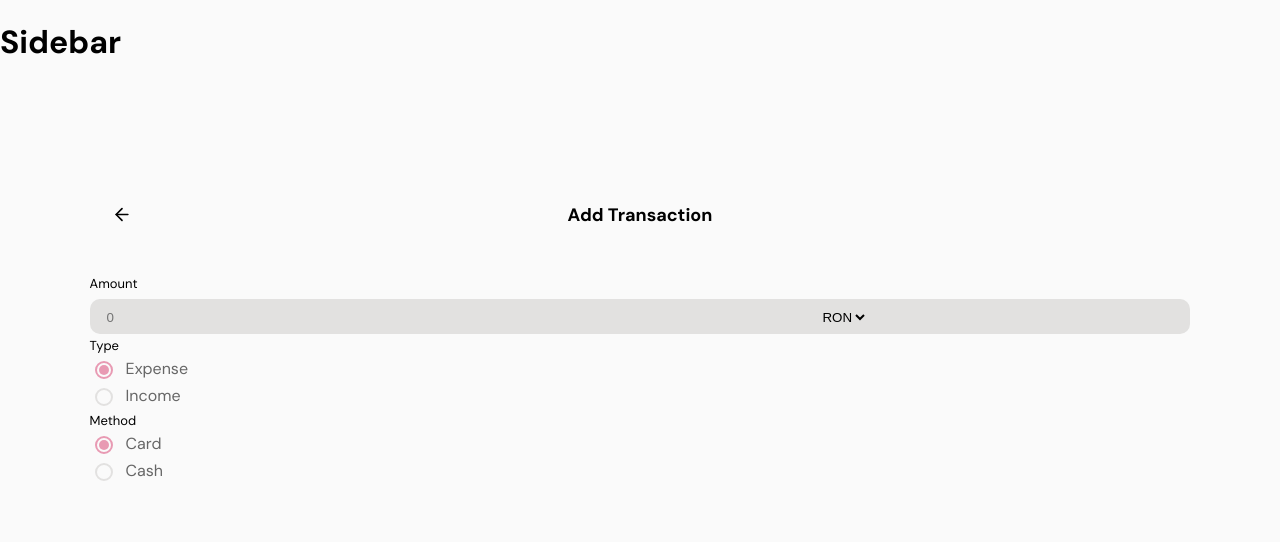
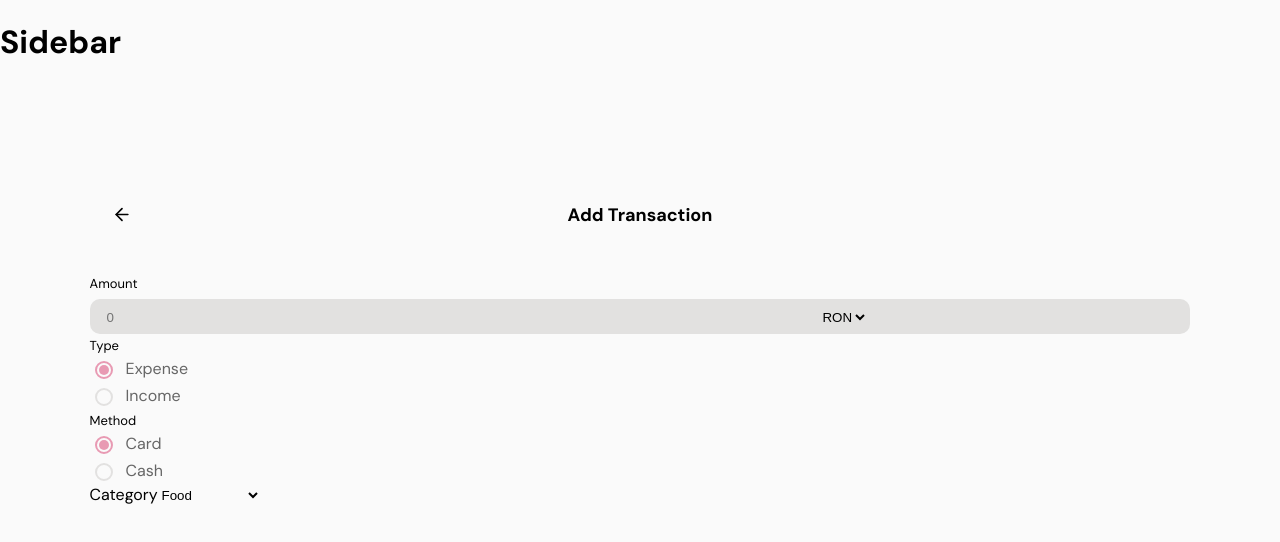
Before and after one commit to mirelalexy/blossom, a React (Vite) app in the folder frontend/: page /add-transaction in a window 1280 px wide. Shown: the top 542 px of the page. Built offline with nearby package versions, Linux system fonts and the light colour scheme.

Commit message:
feat(add transactions): add categories config and generate select options

```diff
--- /dev/null
+++ b/frontend/src/data/mock/categories.js
@@ -0,0 +1,11 @@
+import { categoryIcons } from "../../utils/categoryIcons"
+
+export const categories = [
+    {name: "Food", icon: categoryIcons.Food},
+    {name: "Coffee", icon: categoryIcons.Coffee},
+    {name: "Pets", icon: categoryIcons.Pets},
+    {name: "Gaming", icon: categoryIcons.Gaming},
+    {name: "Entertainment", icon: categoryIcons.Entertainment},
+    {name: "Clothing", icon: categoryIcons.Clothing},
+    {name: "Income", icon: categoryIcons.Income},
+]
--- a/frontend/src/pages/AddTransaction.jsx
+++ b/frontend/src/pages/AddTransaction.jsx
@@ -5,6 +5,8 @@ import Select from "../components/forms/Select"
 import { useState } from "react"
 import PageHeader from "../components/ui/PageHeader"
 import RadioGroup from "../components/forms/RadioGroup"
+
+import { categories } from "../data/mock/categories"
 
 import "../styles/pages/AddTransaction.css"
 
@@ -27,6 +29,11 @@ function AddTransaction() {
             [field]: value
         }))
     }
+
+    const categoryOptions = categories.map((cat) => ({
+        value: cat.name,
+        label: cat.name
+    }))
 
     return (
         <div className="add-transaction-layout">
@@ -75,6 +82,13 @@ function AddTransaction() {
                     />
 
                     {/* Category */}
+                    <Select
+                        label="Category"
+                        name="category"
+                        value={formData.category}
+                        onChange={handleChange}
+                        options={categoryOptions}
+                    />
 
                     {/* Date */}
 
```
